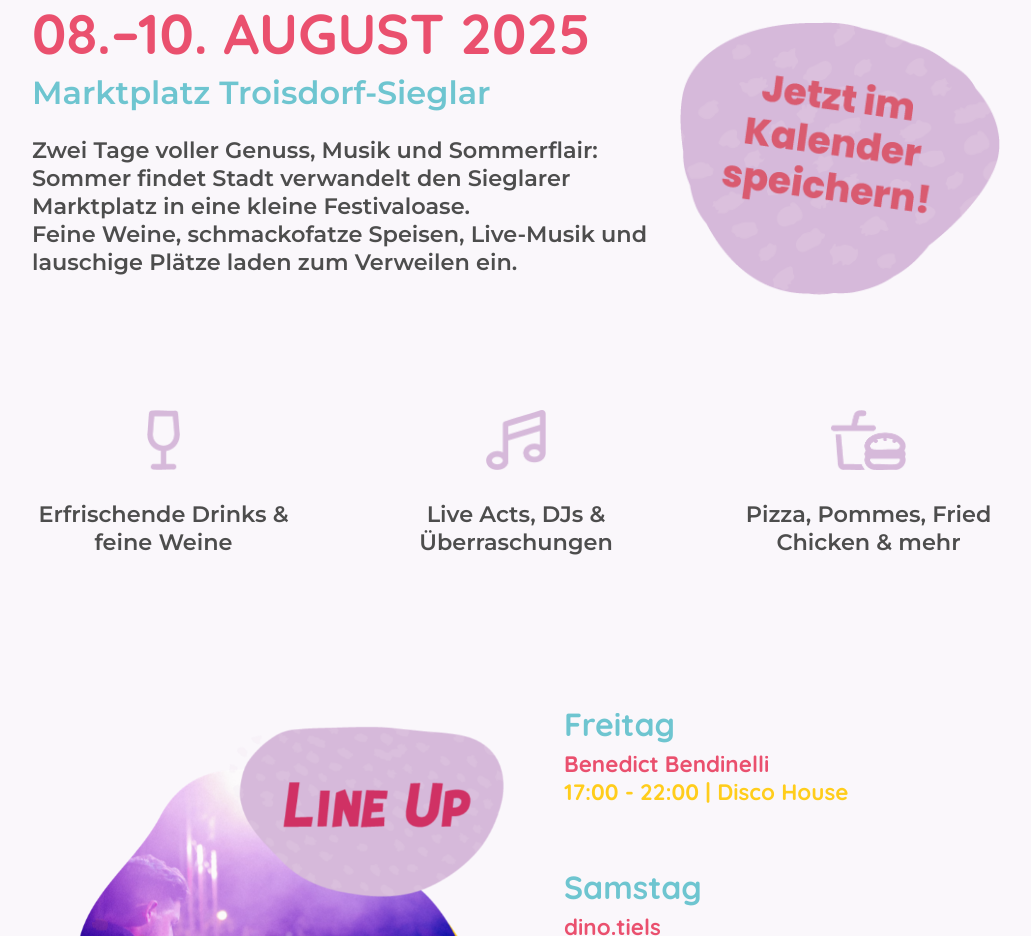
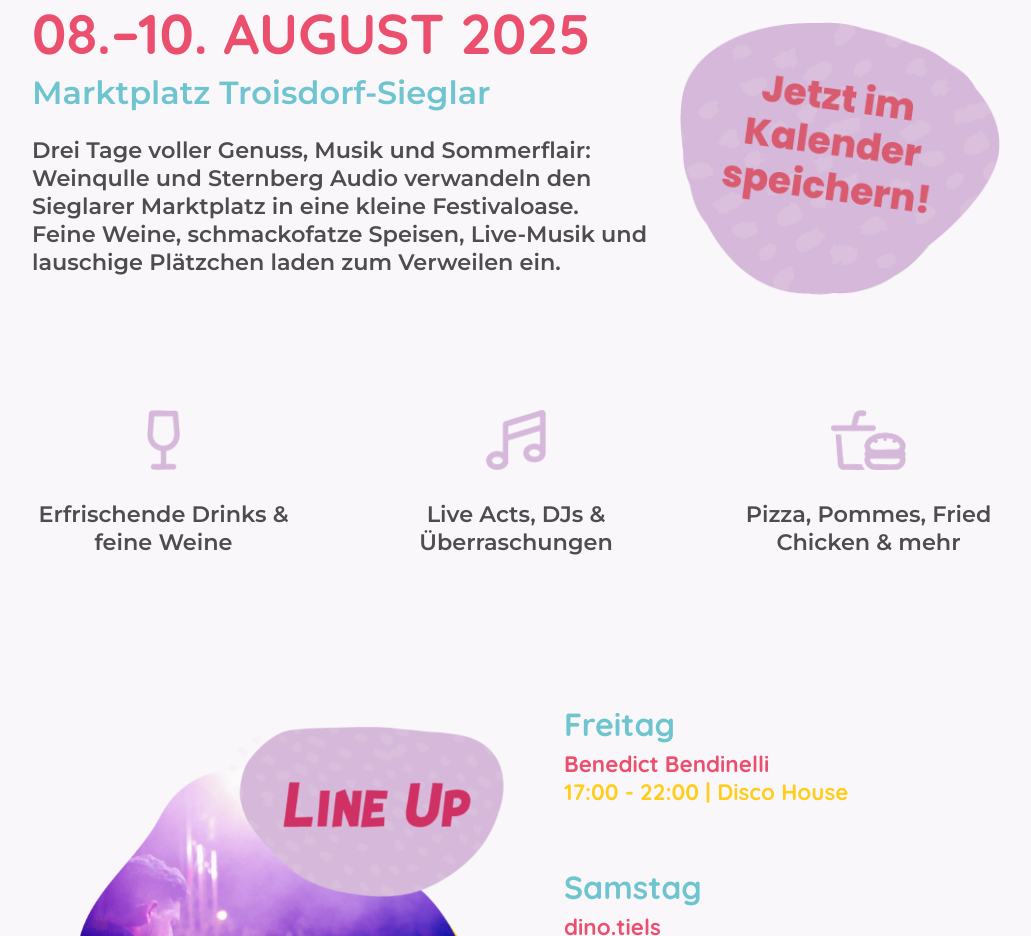
Before and after one commit to KortoVos/Sommer-findet-Stadt, an Astro site: page / in a window 1280 px wide. Shown: the part 765-1701 px from the top of the page, without its empty margins (124-1155 px from the left). Built offline with nearby package versions, Linux system fonts and the light colour scheme; Astro itself is replaced by a stand-in of ours.

Commit message:
Bilder Update

```diff
--- a/src/sections/Highlights.astro
+++ b/src/sections/Highlights.astro
@@ -184,11 +184,9 @@ import SaveTheDatePopup from "./../components/SaveTheDatePopup.astro";
           />
         </a>
         <p>
-          Zwei Tage voller Genuss, Musik und Sommerflair: <br />
-          Sommer findet Stadt verwandelt den Sieglarer Marktplatz in eine kleine
-          Festivaloase. <br />
-          Feine Weine, schmackofatze Speisen, Live-Musik und lauschige Plätze laden
-          zum Verweilen ein.
+          Drei Tage voller Genuss, Musik und Sommerflair: <br />
+          Weinqulle und Sternberg Audio verwandeln den Sieglarer Marktplatz in eine kleine Festivaloase.<br />
+          Feine Weine, schmackofatze Speisen, Live-Musik und lauschige Plätzchen laden zum Verweilen ein.
         </p>
       </div>
       <!-- Badge for desktop, stays on the right -->
```
Also changed, not shown: public/Ansicht.png, public/Logos/0001 Spaarkasse Köln.png (renamed from public/Logos/14 Spaarkasse Köln.png), public/Logos/001 Solar Rheinsieg.png (renamed from public/Logos/11 Solar Rheinsieg.png), public/Logos/07 lieber zuhause.png (deleted), public/Logos/10 pütz-kurth sanitär heizung.png (deleted).
